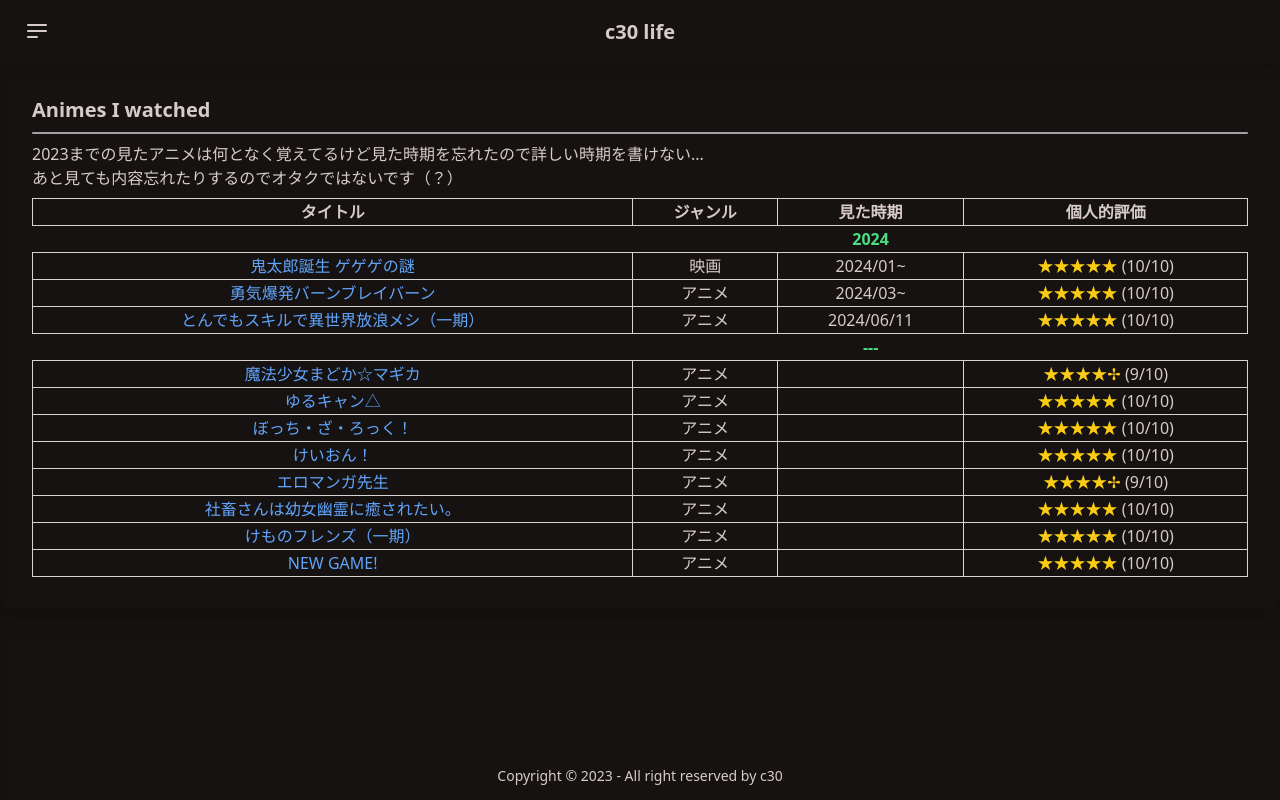
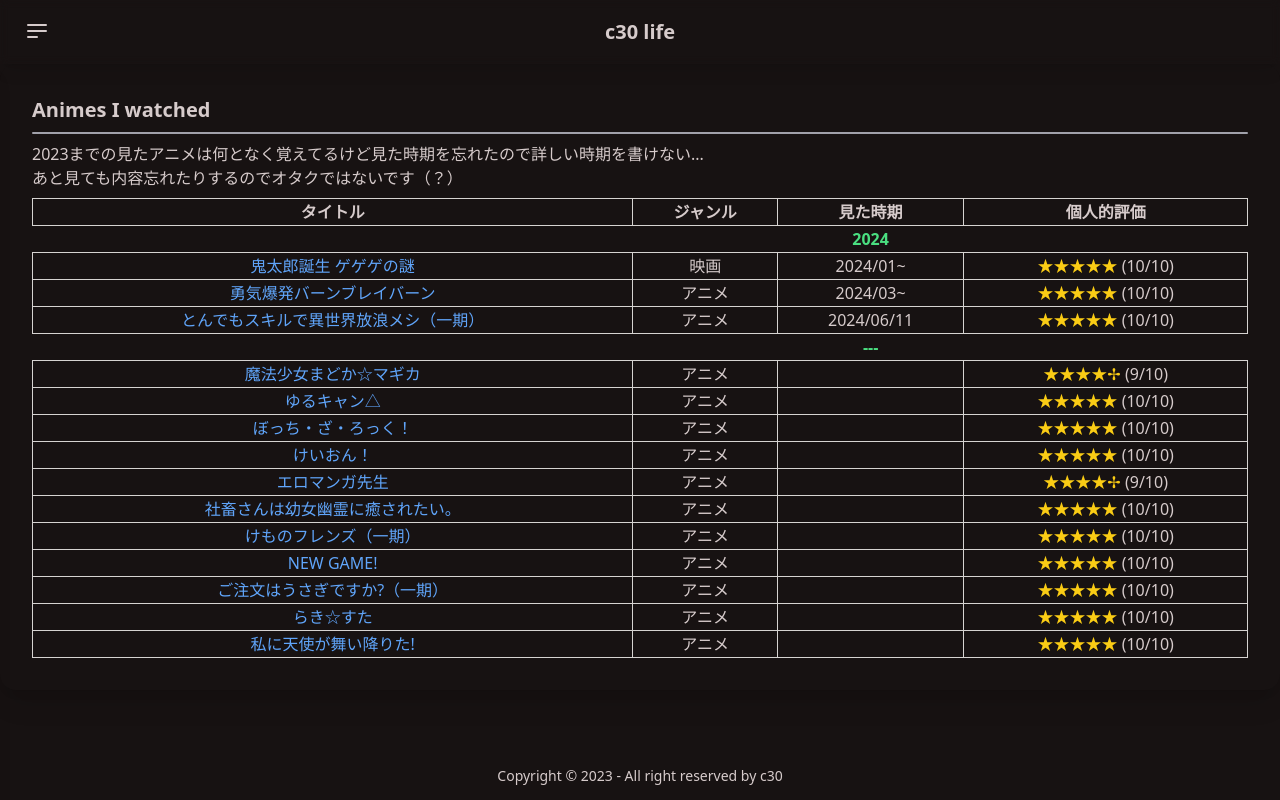
Before and after one commit to Zel9278/c30.life, a Next.js app: page /watched-animes in a window 1280 px wide. Built offline with nearby package versions, Linux system fonts and the light colour scheme.

Commit message:
Update .counter.json and page.tsx files

```diff
--- a/src/app/servers/page.tsx
+++ b/src/app/servers/page.tsx
@@ -211,7 +211,7 @@
         url: "https://p.tty7.uk",
         software: "Pleroma",
         created_at: "2023-11-??",
-        status: "active",
+        status: "gone",
     },
     {
         name: "至り来たり宿",
--- a/src/app/watched-animes/page.tsx
+++ b/src/app/watched-animes/page.tsx
@@ -82,6 +82,24 @@
         title: "NEW GAME!",
         genre: "アニメ",
         url: "http://newgame-anime.com/",
+        rating: 10,
+    },
+    {
+        title: "ご注文はうさぎですか?（一期）",
+        genre: "アニメ",
+        url: "https://gochiusa.com/",
+        rating: 10,
+    },
+    {
+        title: "らき☆すた",
+        genre: "アニメ",
+        url: "https://ja.wikipedia.org/wiki/%E3%82%89%E3%81%8D%E2%98%86%E3%81%99%E3%81%9F_(%E3%82%A2%E3%83%8B%E3%83%A1)",
+        rating: 10,
+    },
+    {
+        title: "私に天使が舞い降りた!",
+        genre: "アニメ",
+        url: "http://watatentv.com/",
         rating: 10,
     },
 ]
```
Also changed, not shown: src/.counter.json.
